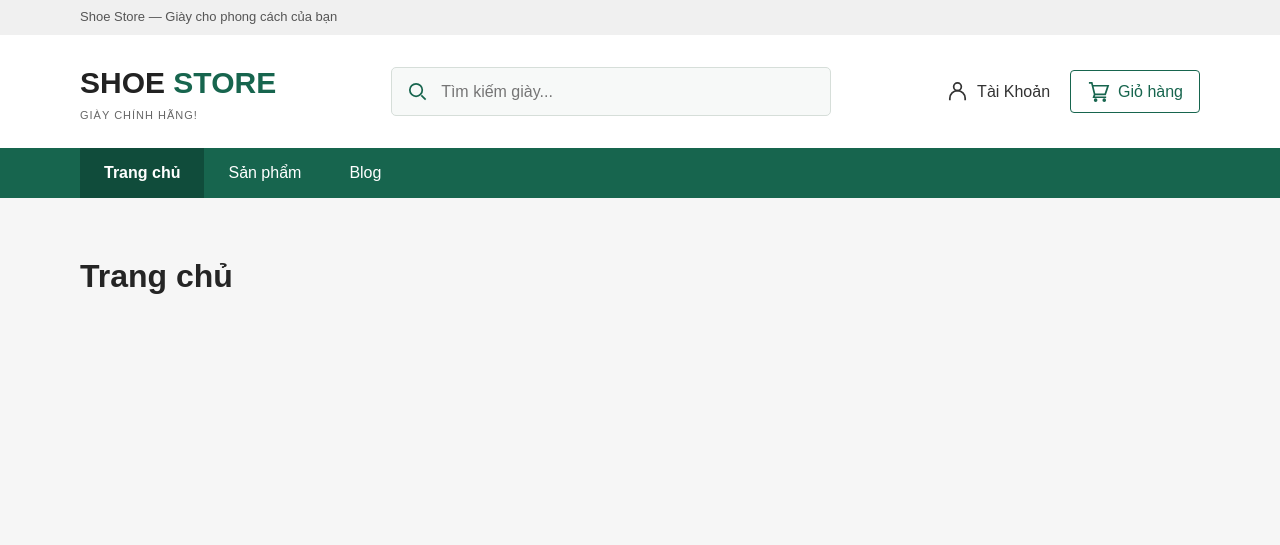
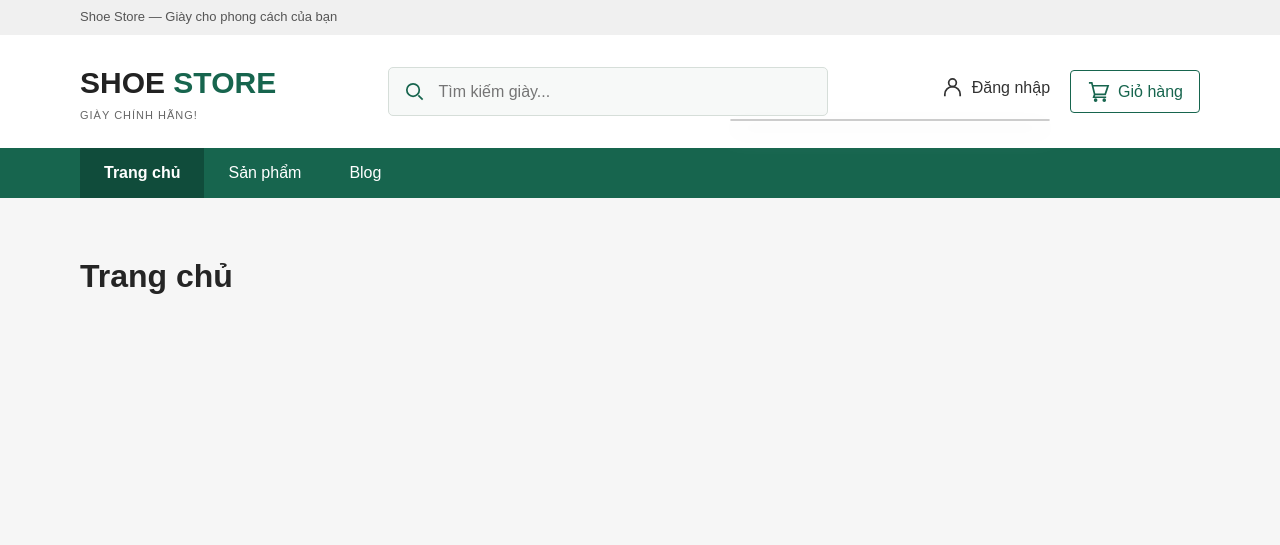
Before and after one commit to Thangt2005/231303031_Frontend_Project, a React (Vite) app in the folder 231303031_Frontend_Project/shoe-store/: page / in a window 1280 px wide. Shown: the top 545 px of the page. Built offline with nearby package versions, Linux system fonts and the light colour scheme.

Commit message:
tạo UI login

```diff
--- a/231303031_Frontend_Project/shoe-store/package.json
+++ b/231303031_Frontend_Project/shoe-store/package.json
@@ -10,7 +10,7 @@
     "test": "node --test tests/*.test.mjs"
   },
   "dependencies": {
-    "@reduxjs/toolkit": "^2.13.0",
+    "@reduxjs/toolkit": "^2.14.0",
     "react": "19.3.1",
     "react-dom": "19.3.1",
     "react-redux": "^9.3.1",
--- a/231303031_Frontend_Project/shoe-store/src/components/Header.jsx
+++ b/231303031_Frontend_Project/shoe-store/src/components/Header.jsx
@@ -1,4 +1,5 @@
 import { Link, NavLink } from 'react-router';
+import LoginDropdown from './LoginDropdown';
 
 export default function Header() {
   return (
@@ -24,13 +25,7 @@ export default function Header() {
           />
         </div>
         <div className="store-header-links">
-          <Link to="/login">
-            <svg className="store-icon" viewBox="0 0 24 24" fill="none" stroke="currentColor" strokeWidth="1.8" aria-hidden="true">
-              <circle cx="12" cy="7" r="4" />
-              <path d="M4 21v-2a8 8 0 0 1 16 0v2" />
-            </svg>
-            <span>Tài Khoản</span>
-          </Link>
+          <LoginDropdown />
           <Link className="store-cart-link" to="/cart">
             <svg className="store-icon" viewBox="0 0 24 24" fill="none" stroke="currentColor" strokeWidth="1.8" aria-hidden="true">
               <path d="M2 3h3l3 12h11l3-9H6M8 15l-1 3h13" />
--- /dev/null
+++ b/231303031_Frontend_Project/shoe-store/src/components/LoginDropdown.jsx
@@ -0,0 +1,34 @@
+import { useState } from 'react';
+import LoginForm from './LoginForm';
+import '../styles/login.css';
+
+export default function LoginDropdown() {
+  const [isOpen, setIsOpen] = useState(false);
+
+  return (
+    <div className="login-dropdown-wrapper">
+      <button
+        type="button"
+        className="login-toggle-btn"
+        onClick={() => setIsOpen(!isOpen)}
+      >
+        <svg
+          className="store-icon"
+          viewBox="0 0 24 24"
+          fill="none"
+          stroke="currentColor"
+          strokeWidth="1.8"
+          aria-hidden="true"
+        >
+          <circle cx="12" cy="7" r="4" />
+          <path d="M4 21v-2a8 8 0 0 1 16 0v2" />
+        </svg>
+        <span>Đăng nhập</span>
+      </button>
+
+      <div className={`login-dropdown-menu ${isOpen ? 'open' : ''}`}>
+        <LoginForm onSuccess={() => setIsOpen(false)} />
+      </div>
+    </div>
+  );
+}
--- /dev/null
+++ b/231303031_Frontend_Project/shoe-store/src/components/LoginForm.jsx
@@ -0,0 +1,80 @@
+import { useState } from 'react';
+import { Link } from 'react-router';
+import '../styles/login.css';
+
+export default function LoginForm({ onSuccess }) {
+  const [formData, setFormData] = useState({
+    username: '',
+    password: '',
+    remember: false,
+  });
+
+  const handleChange = (e) => {
+    const { name, value, type, checked } = e.target;
+    setFormData((prev) => ({
+      ...prev,
+      [name]: type === 'checkbox' ? checked : value,
+    }));
+  };
+
+  const handleSubmit = (e) => {
+    e.preventDefault();
+    if (onSuccess) {
+      onSuccess(formData);
+    }
+  };
+
+  return (
+    <div className="login-form-container">
+      <h3 className="login-form-title">Đăng nhập</h3>
+      <form className="login-form" onSubmit={handleSubmit}>
+        <div className="login-form-group">
+          <label htmlFor="username">Tài khoản</label>
+          <input
+            id="username"
+            name="username"
+            type="text"
+            placeholder="Email hoặc tên đăng nhập"
+            value={formData.username}
+            onChange={handleChange}
+            required
+          />
+        </div>
+
+        <div className="login-form-group">
+          <label htmlFor="password">Mật khẩu</label>
+          <input
+            id="password"
+            name="password"
+            type="password"
+            placeholder="Nhập mật khẩu"
+            value={formData.password}
+            onChange={handleChange}
+            required
+          />
+        </div>
+
+        <div className="login-form-options">
+          <label className="login-remember">
+            <input
+              type="checkbox"
+              name="remember"
+              checked={formData.remember}
+              onChange={handleChange}
+            />
+            Ghi nhớ
+          </label>
+          <Link to="/login" className="login-forgot-link">Quên mật khẩu?</Link>
+        </div>
+
+        <button type="submit" className="login-submit-btn">
+          Đăng nhập
+        </button>
+
+        <div className="login-form-footer">
+          Chưa có tài khoản? <Link to="/login">Đăng ký ngay</Link>
+        </div>
+      </form>
+    </div>
+  );
+}
--- a/231303031_Frontend_Project/shoe-store/src/pages/Login.jsx
+++ b/231303031_Frontend_Project/shoe-store/src/pages/Login.jsx
@@ -1,7 +1,9 @@
+import LoginForm from '../components/LoginForm';
+
 export default function Login() {
   return (
-    <div>
-      <h1>Đăng nhập</h1>
+    <div className="login-page-wrapper">
+      <LoginForm />
     </div>
   );
 }
--- /dev/null
+++ b/231303031_Frontend_Project/shoe-store/src/styles/login.css
@@ -0,0 +1,162 @@
+:root {
+  --color-white: #ffffff;
+  --color-black: #000000;
+  --color-gray-dark: #333333;
+  --color-gray-medium: #666666;
+  --color-gray-light: #f5f5f5;
+  --color-gray-border: #cccccc;
+  --color-gray-hover: #1a1a1a;
+  --color-shadow: #e0e0e0;
+}
+
+.login-dropdown-wrapper {
+  position: relative;
+  display: inline-block;
+}
+
+.login-toggle-btn {
+  background: none;
+  border: none;
+  cursor: pointer;
+  display: inline-flex;
+  align-items: center;
+  gap: 8px;
+  color: var(--color-gray-dark);
+  font-size: 16px;
+  font-family: inherit;
+  padding: 0;
+}
+
+.login-toggle-btn:hover {
+  color: var(--color-black);
+}
+
+.login-dropdown-menu {
+  position: absolute;
+  top: calc(100% + 12px);
+  right: 0;
+  width: 320px;
+  background: var(--color-white);
+  border: 1px solid var(--color-gray-border);
+  border-radius: 8px;
+  box-shadow: 0 8px 24px var(--color-shadow);
+  max-height: 0;
+  overflow: hidden;
+  transition: max-height 0.5s;
+}
+
+.login-dropdown-menu.open {
+  max-height: 480px;
+}
+
+.login-form-container {
+  padding: 24px;
+}
+
+.login-form-title {
+  margin: 0 0 16px;
+  font-size: 20px;
+  font-weight: bold;
+  color: var(--color-black);
+  text-align: center;
+}
+
+.login-form {
+  display: flex;
+  flex-direction: column;
+  gap: 14px;
+}
+
+.login-form-group {
+  display: flex;
+  flex-direction: column;
+  gap: 6px;
+}
+
+.login-form-group label {
+  font-size: 14px;
+  color: var(--color-gray-dark);
+  font-weight: 500;
+}
+
+.login-form-group input[type="text"],
+.login-form-group input[type="password"] {
+  width: 100%;
+  padding: 10px 12px;
+  border: 1px solid var(--color-gray-border);
+  border-radius: 6px;
+  font-size: 14px;
+  outline: none;
+  background: var(--color-white);
+}
+
+.login-form-group input:focus {
+  border-color: var(--color-black);
+}
+
+.login-form-options {
+  display: flex;
+  justify-content: space-between;
+  align-items: center;
+  font-size: 13px;
+}
+
+.login-remember {
+  display: flex;
+  align-items: center;
+  gap: 6px;
+  color: var(--color-gray-medium);
+  cursor: pointer;
+}
+
+.login-forgot-link {
+  color: var(--color-gray-dark);
+  text-decoration: none;
+}
+
+.login-forgot-link:hover {
+  color: var(--color-black);
+  text-decoration: underline;
+}
+
+.login-submit-btn {
+  padding: 10px;
+  border: none;
+  border-radius: 6px;
+  background: var(--color-black);
+  color: var(--color-white);
+  font-size: 15px;
+  font-weight: 600;
+  cursor: pointer;
+  transition: background 0.5s;
+}
+
+.login-submit-btn:hover {
+  background: var(--color-gray-hover);
+}
+
+.login-form-footer {
+  margin-top: 12px;
+  font-size: 13px;
+  text-align: center;
+  color: var(--color-gray-medium);
+}
+
+.login-form-footer a {
+  color: var(--color-black);
+  font-weight: 600;
+  text-decoration: none;
+}
+
+.login-form-footer a:hover {
+  text-decoration: underline;
+}
+
+.login-page-wrapper {
+  max-width: 400px;
+  margin: 40px auto;
+  background: var(--color-white);
+  border: 1px solid var(--color-gray-border);
+  border-radius: 8px;
+  box-shadow: 0 4px 12px var(--color-shadow);
+}
--- a/package.json
+++ b/package.json
@@ -1,9 +1,10 @@
 {
   "dependencies": {
-    "@reduxjs/toolkit": "^2.13.0",
+    "@reduxjs/toolkit": "^2.14.0",
     "react": "^19.3.1",
     "react-dom": "^19.3.1",
-    "react-redux": "^9.3.1"
+    "react-redux": "^9.3.1",
+    "react-router-dom": "^7.18.5"
   },
   "devDependencies": {
     "@types/react": "^19.3.0",
```
Also changed, not shown: 2 other files (tests, documents, lock files or other folders).
